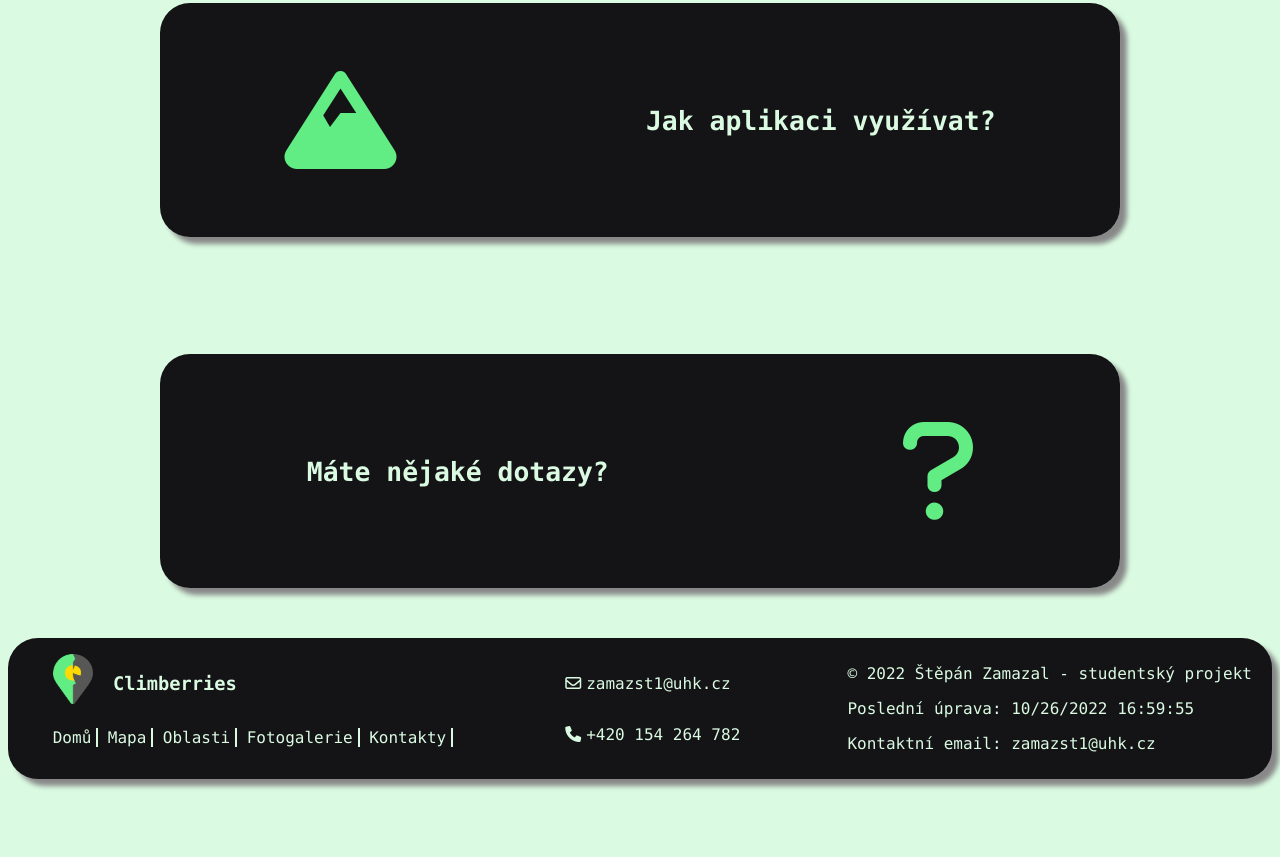
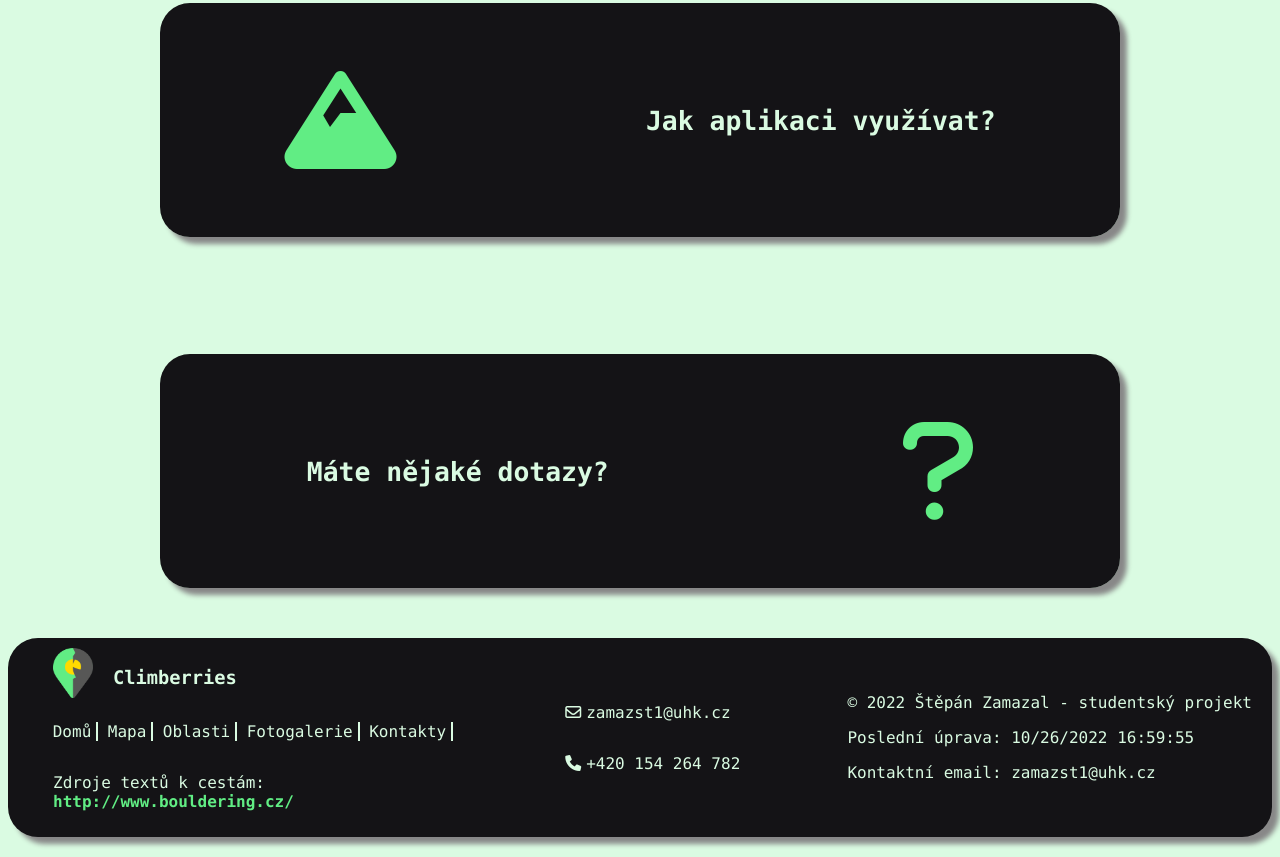
Before and after one commit to StepanZamaz/StepanZamaz.github.io, a plain HTML site: page index.html in a window 1280 px wide. Shown: the part 566-1423 px from the top of the page. Before the commit the page ends 1365 px from the top, so only its background shows below. Drawn offline with Linux system fonts and the light colour scheme.

Commit message:
SourcesAdd

```diff
--- a/index.html
+++ b/index.html
@@ -97,6 +97,12 @@
                     <li><a href="./pages/contactPage.html">Kontakty</a></li>
                 </ul>
             </div>
+            <div class="sources">
+                <p>
+                    Zdroje textů k cestám:
+                    <a href="http://www.bouldering.cz/">http://www.bouldering.cz/</a>
+                </p>
+            </div>
         </div>
         <div class="fotterRightContent">
             <div class="fotContact">
--- a/styles/footer.css
+++ b/styles/footer.css
@@ -60,6 +60,18 @@ footer{
 .fotContact p{
     margin-left: 5px;
 }
+.sources{
+    display: flex;
+    justify-content: center;
+    align-items: center;
+    margin-left: 10%;
+}
+.sources p a{
+    text-decoration: none;
+    font-weight: bold;
+    cursor: pointer;
+    color: #61ED84;
+}
 @media only screen and (max-width: 1050px) {
     footer{
         flex-direction: column;
@@ -78,4 +90,7 @@ footer{
     .fotLogoDiv{
         margin-left: 20%;
     }
+    .sources{
+        margin-left: 40%;
+    }
 }
```
Also changed, not shown: pages/contactPage.html (+6 -0 lines), pages/locationPage.html (+6 -0 lines), pages/locations/mladkov.html (+6 -0 lines), pages/locations/zemskaBrana.html (+6 -0 lines), pages/mapPage.html (+6 -0 lines), pages/photoGallery.html (+6 -0 lines).
